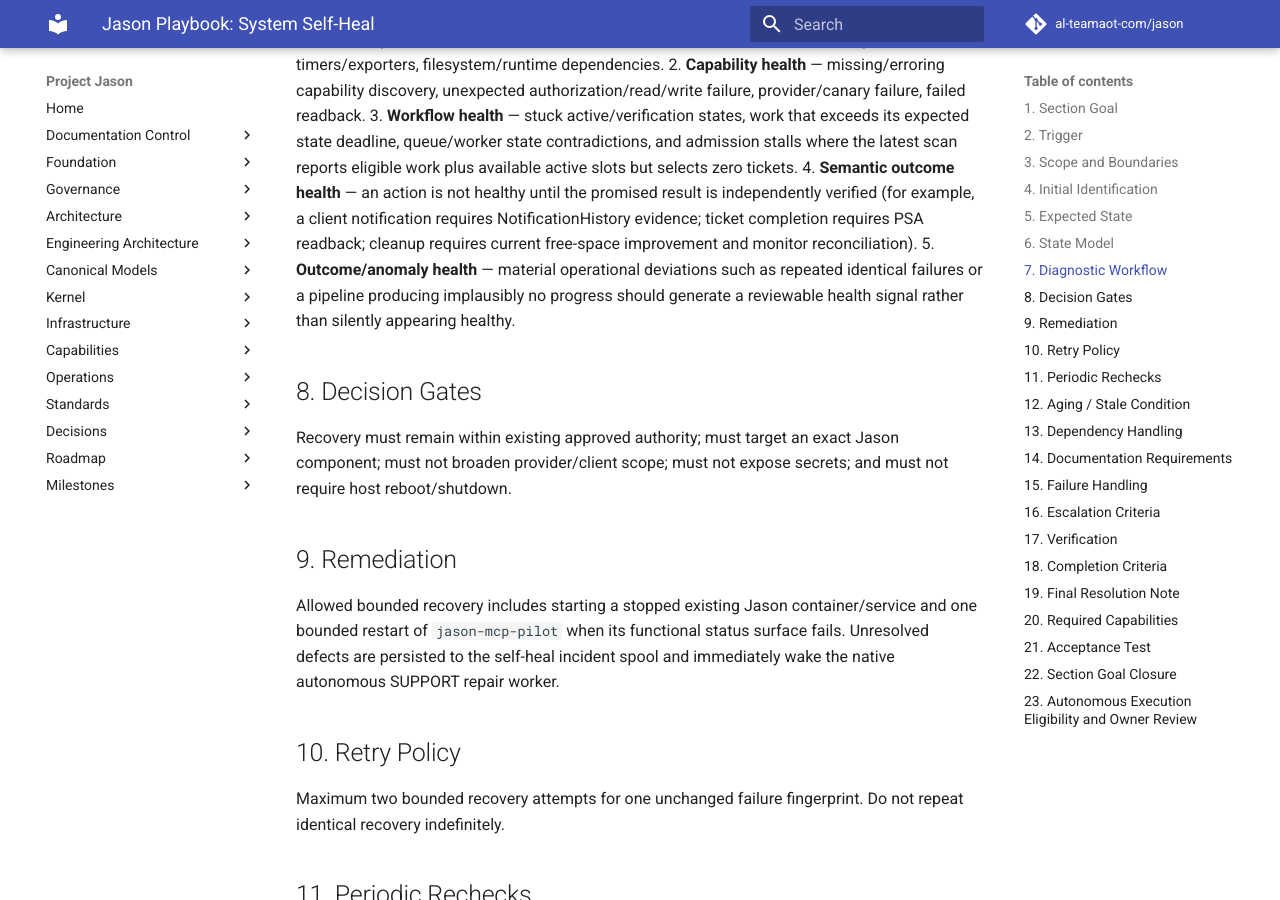
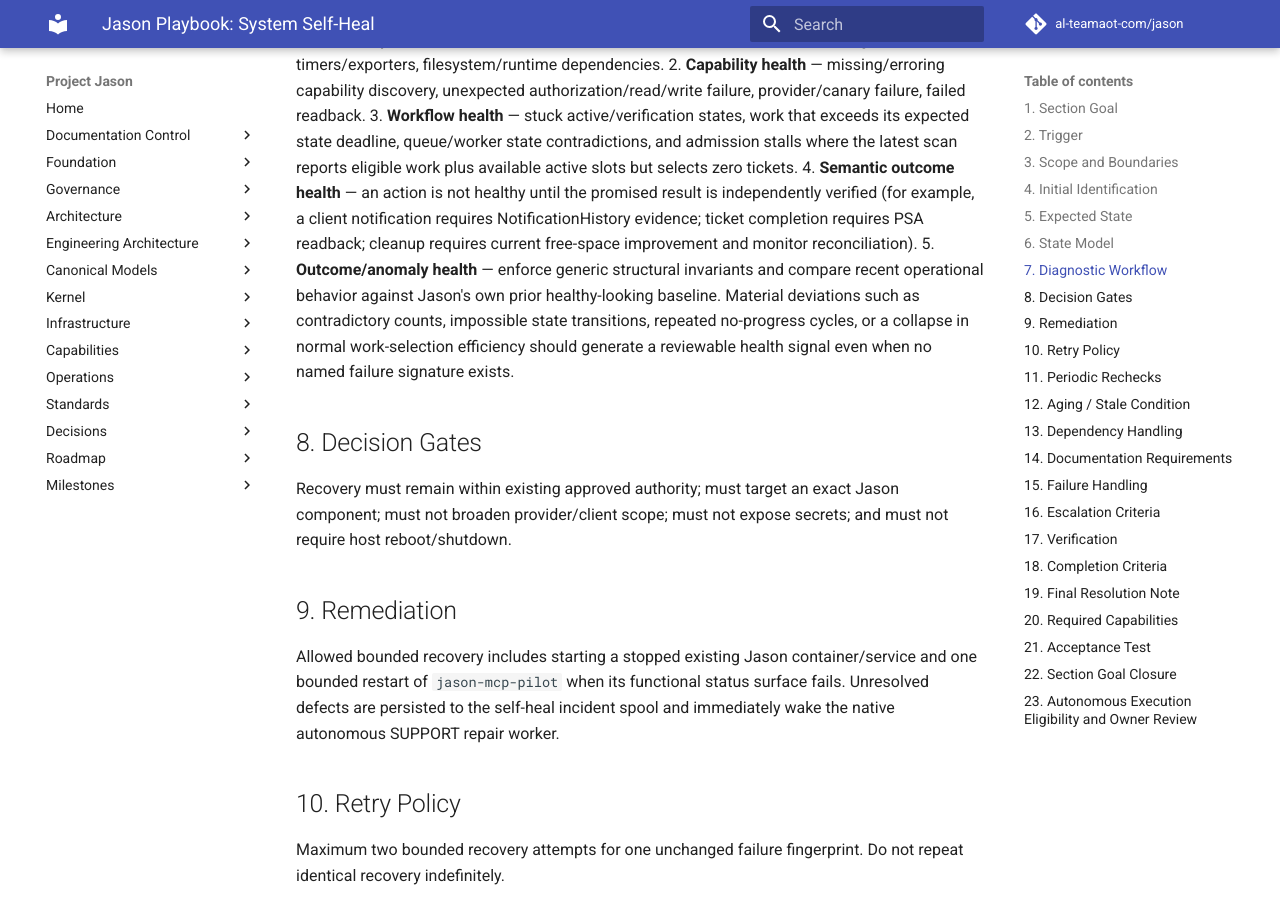
Before and after one commit to al-teamaot-com/jason, an MkDocs documentation site: the page built from docs/playbooks/Jason-System-Self-Heal.md, in a window 1280 px wide and 900 px high, scrolled down 2373 px. Built offline with MkDocs 1.6.1 and Material for MkDocs 9.7.7, drawn with Linux system fonts in a browser that asks for light colours; comment, search, counter and statistics services are not loaded.

Commit message:
Document generic invariant and baseline anomaly detection

```diff
--- a/docs/playbooks/Jason-System-Self-Heal.md
+++ b/docs/playbooks/Jason-System-Self-Heal.md
@@ -73,7 +73,7 @@ Detection layers are:
 2. **Capability health** — missing/erroring capability discovery, unexpected authorization/read/write failure, provider/canary failure, failed readback.
 3. **Workflow health** — stuck active/verification states, work that exceeds its expected state deadline, queue/worker state contradictions, and admission stalls where the latest scan reports eligible work plus available active slots but selects zero tickets.
 4. **Semantic outcome health** — an action is not healthy until the promised result is independently verified (for example, a client notification requires NotificationHistory evidence; ticket completion requires PSA readback; cleanup requires current free-space improvement and monitor reconciliation).
-5. **Outcome/anomaly health** — material operational deviations such as repeated identical failures or a pipeline producing implausibly no progress should generate a reviewable health signal rather than silently appearing healthy.
+5. **Outcome/anomaly health** — enforce generic structural invariants and compare recent operational behavior against Jason's own prior healthy-looking baseline. Material deviations such as contradictory counts, impossible state transitions, repeated no-progress cycles, or a collapse in normal work-selection efficiency should generate a reviewable health signal even when no named failure signature exists.
 
 ## 8. Decision Gates
 Recovery must remain within existing approved authority; must target an exact Jason component; must not broaden provider/client scope; must not expose secrets; and must not require host reboot/shutdown.
```
